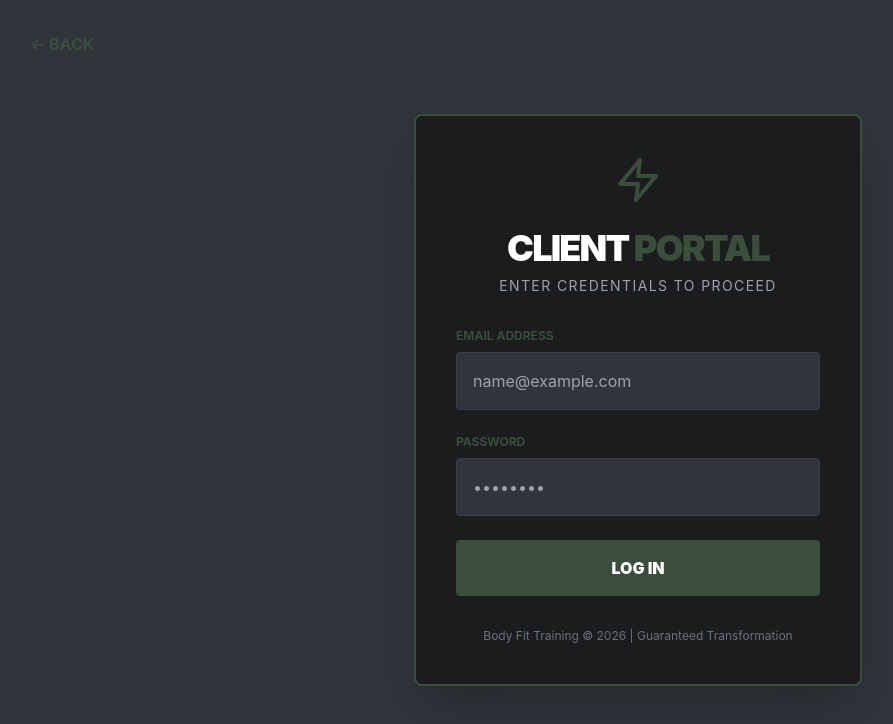
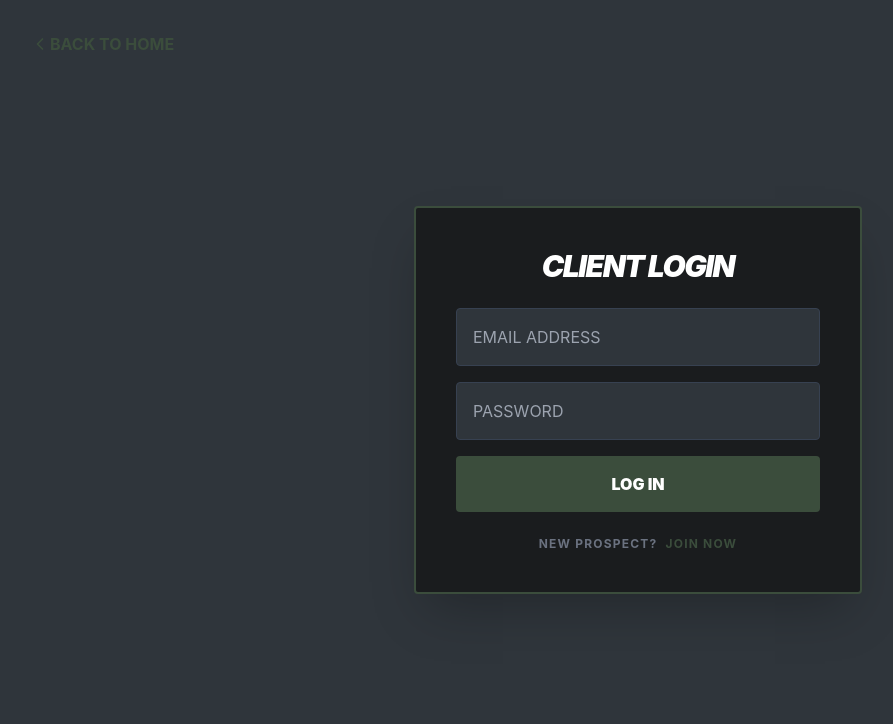
Before and after one commit to noori-NOORI-afk/project-gym02, a Next.js app: page /auth/login in a window 1280 px wide. Shown: the top 724 px of the page, without its empty margins (2-895 px from the left). Built offline with nearby package versions, Linux system fonts and the light colour scheme; no server answers.

Commit message:
Integrated Supabase auth logic

```diff
--- a/src/app/auth/login/page.tsx
+++ b/src/app/auth/login/page.tsx
@@ -1,59 +1,87 @@
 'use client'
 
+import { useState } from 'react'
+import { supabase } from '@/lib/supabase'
+import { Zap, ChevronLeft } from 'lucide-react'
 import Link from 'next/link'
-import { Zap } from 'lucide-react'
 
-export default function LoginPage() {
+export default function AuthPage() {
+  const [isSignUp, setIsSignUp] = useState(false)
+  const [email, setEmail] = useState('')
+  const [password, setPassword] = useState('')
+  const [loading, setLoading] = useState(false)
+
+  const handleAuth = async (e: React.FormEvent) => {
+    e.preventDefault()
+    setLoading(true)
+
+    if (isSignUp) {
+      // Create new account in Supabase
+      const { data, error } = await supabase.auth.signUp({
+        email,
+        password,
+        options: {
+          emailRedirectTo: window.location.origin,
+        }
+      })
+      if (error) alert(`Sign Up Error: ${error.message}`)
+      else alert('Account created! Check your email to verify.')
+    } else {
+      // Log in existing user
+      const { data, error } = await supabase.auth.signInWithPassword({ email, password })
+      if (error) alert(`Login Error: ${error.message}`)
+      else alert('Logged in! Welcome to the gym.')
+    }
+    setLoading(false)
+  }
+
   return (
     <div className="min-h-screen bg-slate-grey flex items-center justify-center p-6">
-      {/* Back to Home Button */}
       <div className="absolute top-8 left-8">
-        <Link href="/" className="text-forest-green hover:underline font-bold">
-          ← BACK
+        <Link href="/" className="text-forest-green hover:text-white font-bold flex items-center">
+          <ChevronLeft size={20} /> BACK TO HOME
         </Link>
       </div>
 
-      <div className="max-w-md w-full bg-tactical-black p-10 rounded-lg border-2 border-forest-green shadow-2xl">
-        <div className="flex justify-center mb-6">
-          <Zap className="w-12 h-12 text-forest-green" />
-        </div>
+      <div className="max-w-md w-full bg-tactical-black p-10 rounded border-2 border-forest-green shadow-2xl">
+        <h2 className="text-3xl font-black text-white mb-6 text-center tracking-tighter italic">
+          {isSignUp ? 'MEMBER ENROLLMENT' : 'CLIENT LOGIN'}
+        </h2>
 
-        <h2 className="text-4xl font-black text-white mb-2 text-center tracking-tighter">
-          CLIENT <span className="text-forest-green">PORTAL</span>
-        </h2>
-        <p className="text-gray-400 text-center mb-8 text-sm uppercase tracking-widest">
-          Enter credentials to proceed
-        </p>
-
-        <form className="space-y-6">
-          <div>
-            <label className="block text-xs font-bold text-forest-green mb-2 uppercase">Email Address</label>
+        <form onSubmit={handleAuth} className="space-y-4">
           <input
             type="email"
-              placeholder="name@example.com"
-              className="w-full p-4 bg-slate-grey text-white border border-gray-700 rounded focus:border-forest-green outline-none transition"
+            placeholder="EMAIL ADDRESS"
+            onChange={(e) => setEmail(e.target.value)}
+            className="w-full p-4 bg-slate-grey text-white border border-gray-700 rounded focus:border-forest-green outline-none"
+            required
           />
-          </div>
-
-          <div>
-            <label className="block text-xs font-bold text-forest-green mb-2 uppercase">Password</label>
           <input
             type="password"
-              placeholder="••••••••"
-              className="w-full p-4 bg-slate-grey text-white border border-gray-700 rounded focus:border-forest-green outline-none transition"
+            placeholder="PASSWORD"
+            onChange={(e) => setPassword(e.target.value)}
+            className="w-full p-4 bg-slate-grey text-white border border-gray-700 rounded focus:border-forest-green outline-none"
+            required
           />
-          </div>
-
-          <button className="w-full bg-forest-green hover:bg-green-600 text-white font-black py-4 rounded transition duration-300 transform hover:scale-[1.02]">
-            LOG IN
+          <button
+            type="submit"
+            disabled={loading}
+            className="w-full bg-forest-green hover:bg-green-600 py-4 font-black text-white rounded transition disabled:opacity-50"
+          >
+            {loading ? 'SYNCHRONIZING...' : isSignUp ? 'CREATE ACCOUNT' : 'LOG IN'}
           </button>
         </form>
 
-        <div className="mt-8 text-center">
-          <p className="text-gray-500 text-xs">
-            Body Fit Training © 2026 | Guaranteed Transformation
+        <p className="mt-6 text-center text-xs text-gray-500 font-bold uppercase tracking-widest">
+          {isSignUp ? 'Already have access?' : 'New prospect?'}
+          <button
+            type="button"
+            onClick={() => setIsSignUp(!isSignUp)}
+            className="ml-2 text-forest-green hover:underline"
+          >
+            {isSignUp ? 'LOG IN' : 'JOIN NOW'}
+          </button>
         </p>
-        </div>
       </div>
     </div>
   )
```
Lines whose indentation alone changed are shown as unchanged.
